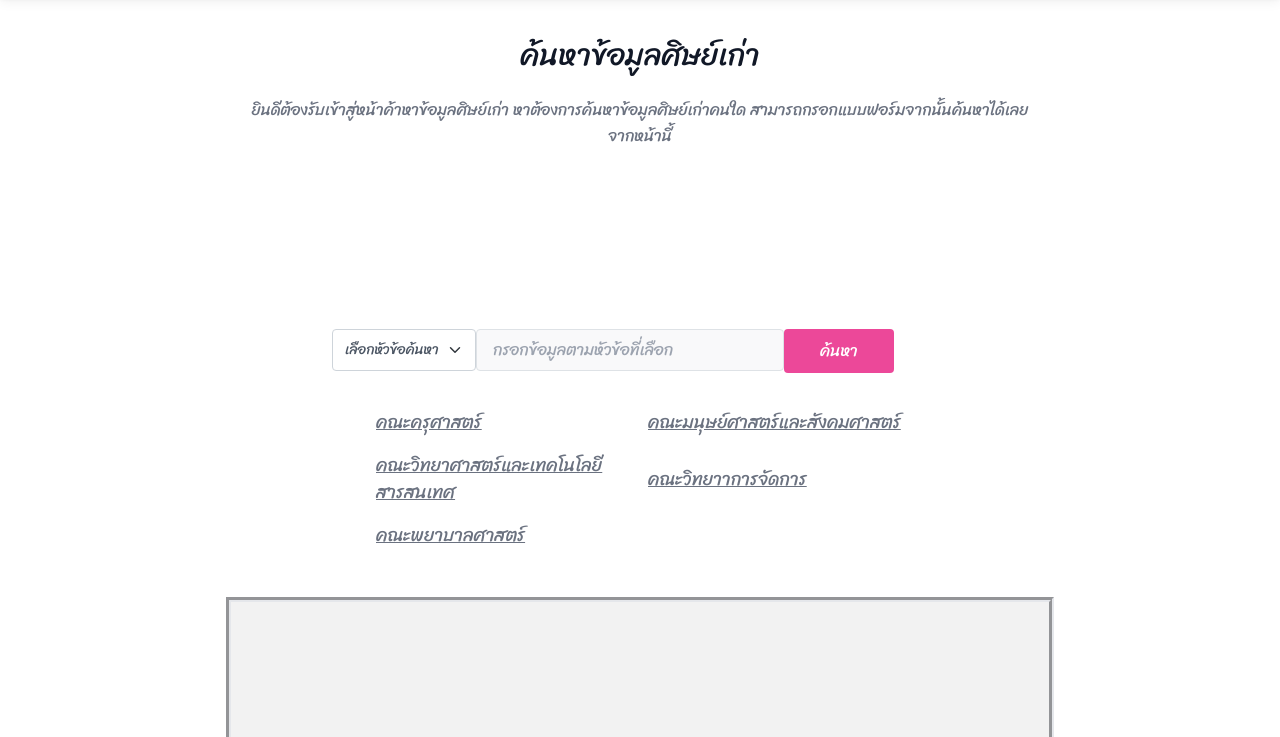
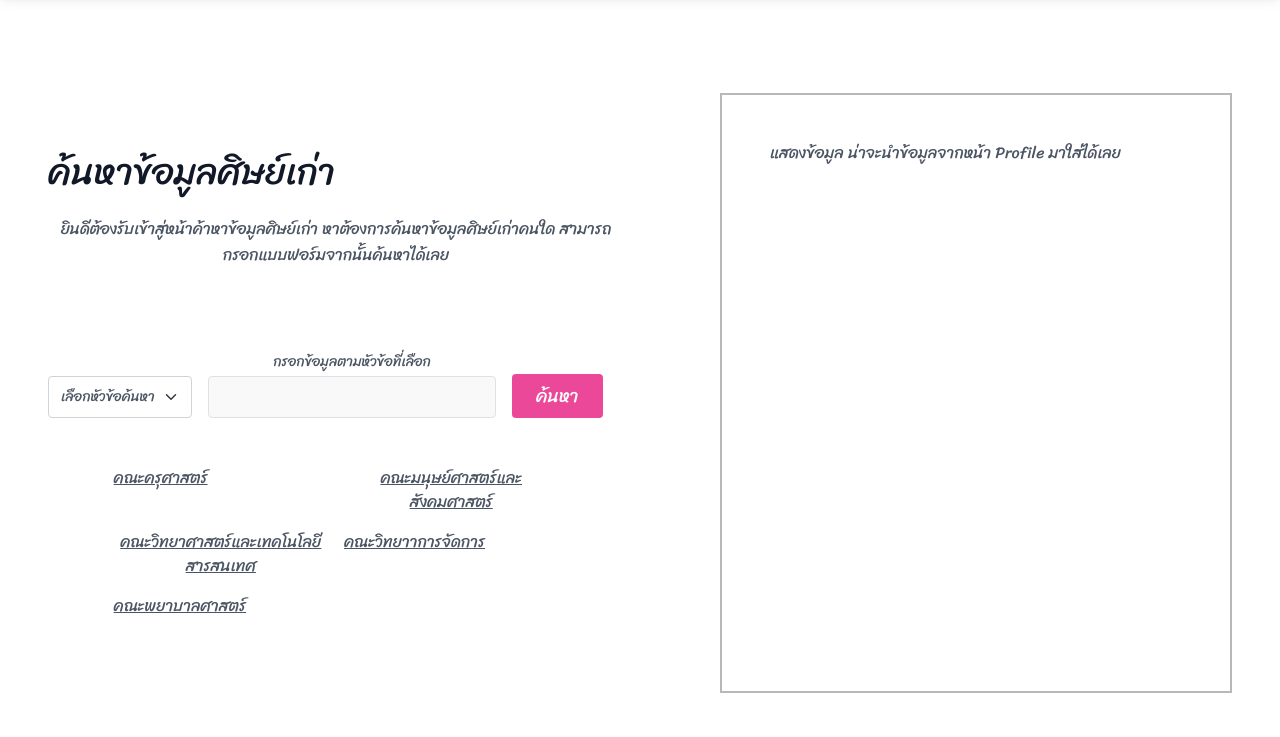
Before and after one commit to Lechiana/alumniNew, a plain HTML site: page search.html in a window 1280 px wide. Shown: the part 63-800 px from the top of the page. Drawn offline with nearby package versions, Linux system fonts and the light colour scheme.

Commit message:
ใหม่

```diff
--- a/css/search.css
+++ b/css/search.css
@@ -62,6 +62,22 @@
   border-style: groove;
 }
 
+button p:hover{
+  color: #ed64a6;
+  transition: 0.3s;
+}
+
+.displayData{
+  width: 720px;
+  height: 600px;
+  background-color: rgb(255, 255, 255);
+  border: solid 2px #b8b8b8;
+}
+
+.displayData .dataIn{
+  padding: 3rem;
+}
+
 footer {
   background-color:  #ed64a6;
   color: white;
--- a/search.html
+++ b/search.html
@@ -56,7 +56,81 @@
     </div>
   </nav>
 
-  <div class="article">
+
+  <section class="article text-gray-600 body-font">
+    <!-- <div class="text-center mb-20 mt-5">
+      <h1 class="sm:text-3xl text-2xl font-medium title-font text-gray-900 mb-4">ค้นหาข้อมูลศิษย์เก่า</h1>
+      <p class="text-base leading-relaxed xl:w-2/4 lg:w-3/4 mx-auto text-gray-500s">ยินดีต้องรับเข้าสู่หน้าค้าหาข้อมูลศิษย์เก่า หาต้องการค้นหาข้อมูลศิษย์เก่าคนใด สามารถกรอกแบบฟอร์มจากนั้นค้นหาได้เลย จากหน้านี้</p>
+      <div class="flex mt-6 justify-center">
+        <div class="w-16 h-1 rounded-full bg-pink-500 inline-flex"></div>
+      </div>
+    </div> -->
+    <div class="container mx-auto flex px-5 py-24 md:flex-row flex-col items-center">
+      <div class="lg:flex-grow md:w-1/2 lg:pr-24 md:pr-16 flex flex-col md:items-start md:text-left mb-16 md:mb-0 items-center text-center">
+        <h1 class="title-font sm:text-4xl text-3xl mb-4 font-medium text-gray-900">ค้นหาข้อมูลศิษย์เก่า</h1>
+        <p class="mb-8 leading-relaxed">ยินดีต้องรับเข้าสู่หน้าค้าหาข้อมูลศิษย์เก่า หาต้องการค้นหาข้อมูลศิษย์เก่าคนใด สามารถกรอกแบบฟอร์มจากนั้นค้นหาได้เลย</p>
+        <div class="flex w-full md:justify-start justify-center items-end">
+          <div class="relative ">
+            <select class="form-select leading-7 text-sm text-gray-600" aria-label="Default select example">
+              <option selected  id="searchTopic" name="searchTopic">เลือกหัวข้อค้นหา</option>
+              <option value="1">ชื่อ-นามสกุล</option>
+              <option value="2">รหัสนักศึกษา</option>
+              <option value="3">สาขา</option>
+              <option value="4">ปีการศึกษา</option>
+              <option value="5">จังหวัด</option>
+              <option value="6">อันดับเกรดนิยม</option>
+            </select>
+          </div>
+          <div class="relative mr-4 md:w-full lg:w-full xl:w-1/2 w-2/4 ml-4">
+            <label for="hero-field" class="leading-7 text-sm text-gray-600">กรอกข้อมูลตามหัวข้อที่เลือก</label>
+            <input type="text" id="hero-field" name="hero-field" class="w-full bg-gray-100 rounded border bg-opacity-50 border-gray-300 focus:ring-2 focus:ring-pink-200 focus:bg-transparent focus:border-pink-500 text-base outline-none text-gray-700 py-1 px-3 leading-8 transition-colors duration-200 ease-in-out">
+          </div>
+          <button class="inline-flex text-white bg-pink-500 border-0 py-2 px-6 focus:outline-none hover:bg-pink-600 rounded text-lg">ค้นหา</button>
+        </div>
+
+        <section class="text-gray-600 body-font">
+          <div class="mt-10 mx-auto">
+            <div class="flex flex-wrap lg:w-4/5 sm:mx-auto sm:mb-2 -mx-2">
+              <div class="p-2 sm:w-1/2 w-full">
+                <button class="rounded flex">
+                  <p class="title-font font-medium"><u>คณะครุศาสตร์</u></p>
+                </button>
+              </div>
+              <div class="p-2 sm:w-1/2 w-full">
+                <button class="rounded flex">
+                  <p class="title-font font-medium"><u>คณะมนุษย์ศาสตร์และสังคมศาสตร์</u></p>
+                </button>
+              </div>
+              <div class="p-2 sm:w-1/2 w-full">
+                <button class="rounded flex">
+                  <p class="title-font font-medium"><u>คณะวิทยาศาสตร์และเทคโนโลยีสารสนเทศ</u></p>
+                </button>
+              </div>
+              <div class="p-2 sm:w-1/2 w-full">
+                <button class="rounded flex">
+                  <p class="title-font font-medium"><u>คณะวิทยาาการจัดการ</u></p>
+                </button>
+              </div>
+              <div class="p-2 sm:w-1/2 w-full">
+                <button class="rounded flex">
+                  <p class="title-font font-medium"><u>คณะพยาบาลศาสตร์</u></p>
+                </button>
+              </div>
+            </div>
+          </div>
+        </section>
+      </div>
+      <div class="displayData lg:max-w-lg lg:w-full md:w-1/2 w-5/6">
+        <div class="dataIn">
+          <h2>แสดงข้อมูล น่าจะนำข้อมูลจากหน้า Profile มาใส่ได้เลย</h2>
+        </div>
+      </div>
+    </div>
+  </section>
+
+
+
+  <!-- <div class="article">
     <section class="text-gray-500 body-font relative">
       <div class="container px-5 py-10 mx-auto">
         <div class="flex flex-col text-center w-full mb-12">
@@ -128,7 +202,7 @@
         </section>
 
     </section>
-  </div>
+  </div> -->
   <footer class="page-footer font-small">
     <div class="footer-copyright text-center py-3">© 2020 Copyright:
       <a href="https://mdbootstrap.com/"> Registration System</a>
```
Lines whose indentation alone changed are shown as unchanged.
